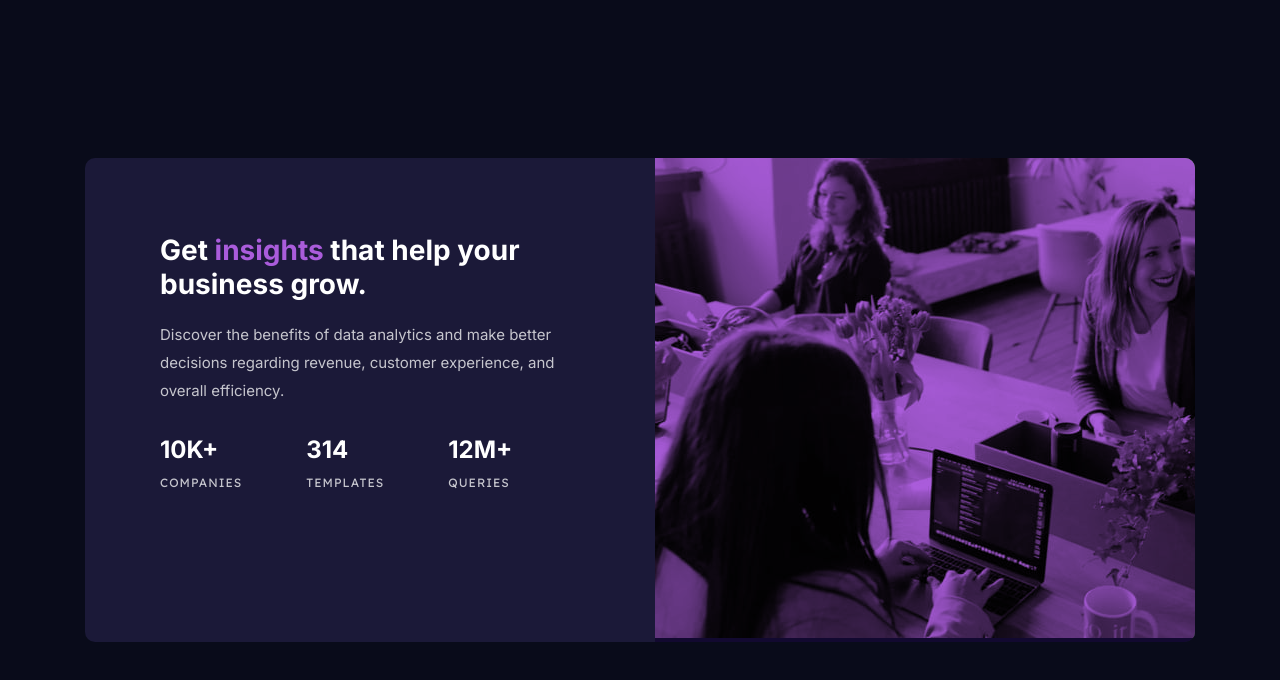
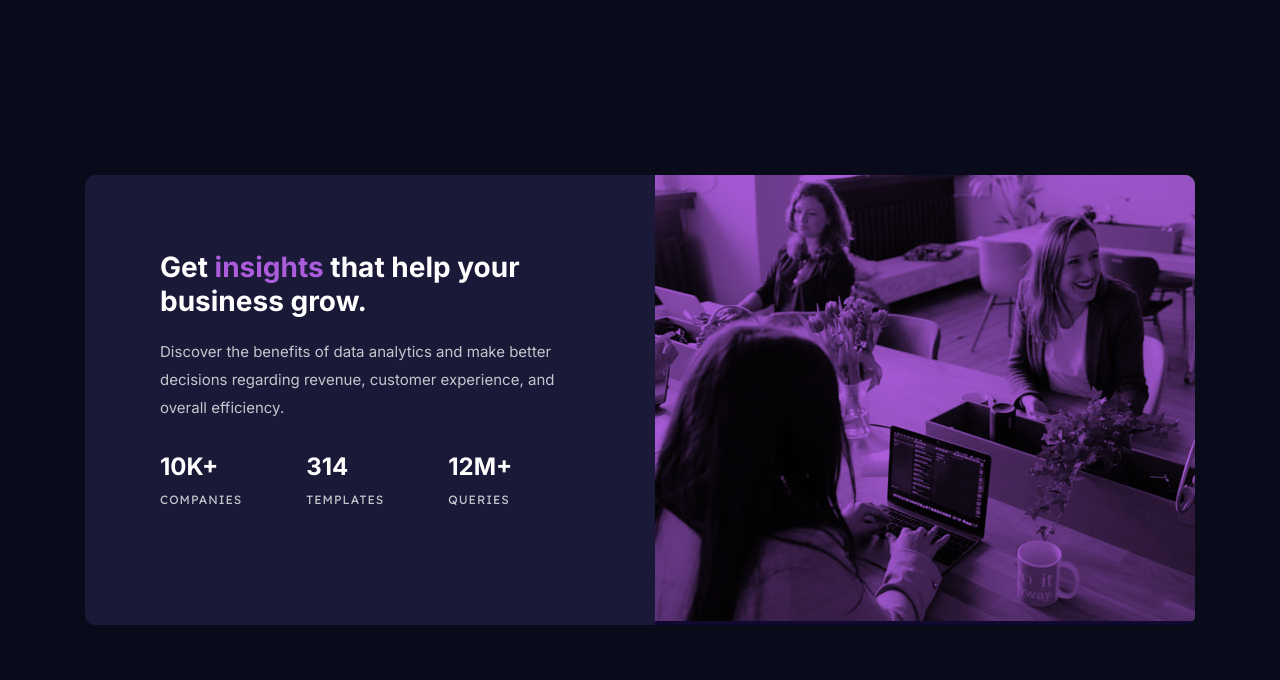
Before and after one commit to ARUNBALACHOCKALINGAM/bookish-guacamole, a plain HTML site: page index.html in a window 1280 px wide. Drawn offline with Linux system fonts and the light colour scheme.

Commit message:
Update index.html

```diff
--- a/index.html
+++ b/index.html
@@ -29,7 +29,7 @@
   <body>
     <section class="stats">
       <div class="image">
-        <img src="https://github.com/ARUNBALACHOCKALINGAM/bookish-guacamole/blob/main/image-header-mobile.jpg" alt="" />
+        <img src="images/image-header-desktop.jpg" alt="" />
       </div>
       <div class="classcontent">
         <h1 class="stats_header">Get <span>insights</span> that help your business grow.</h1>
```
